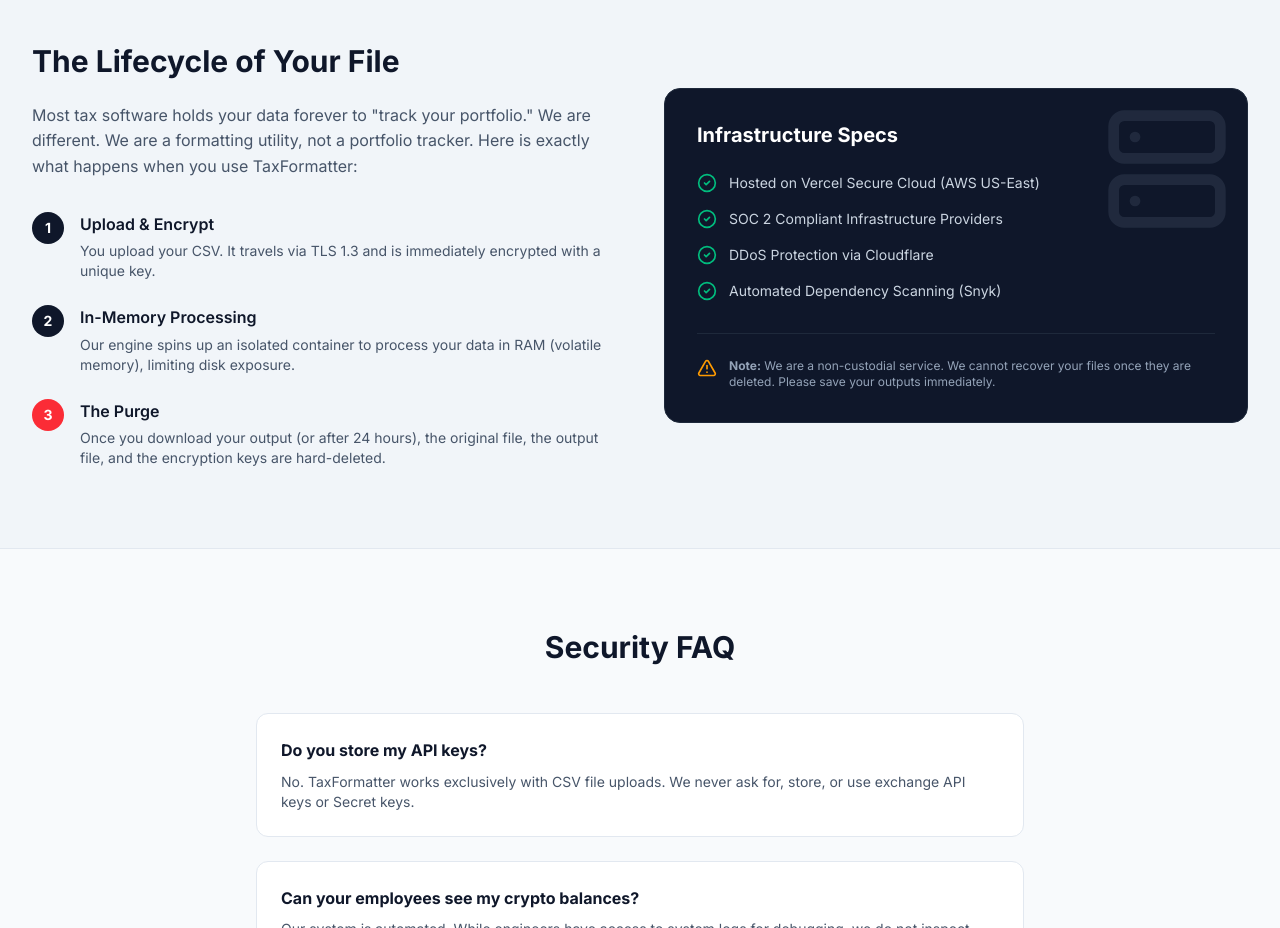
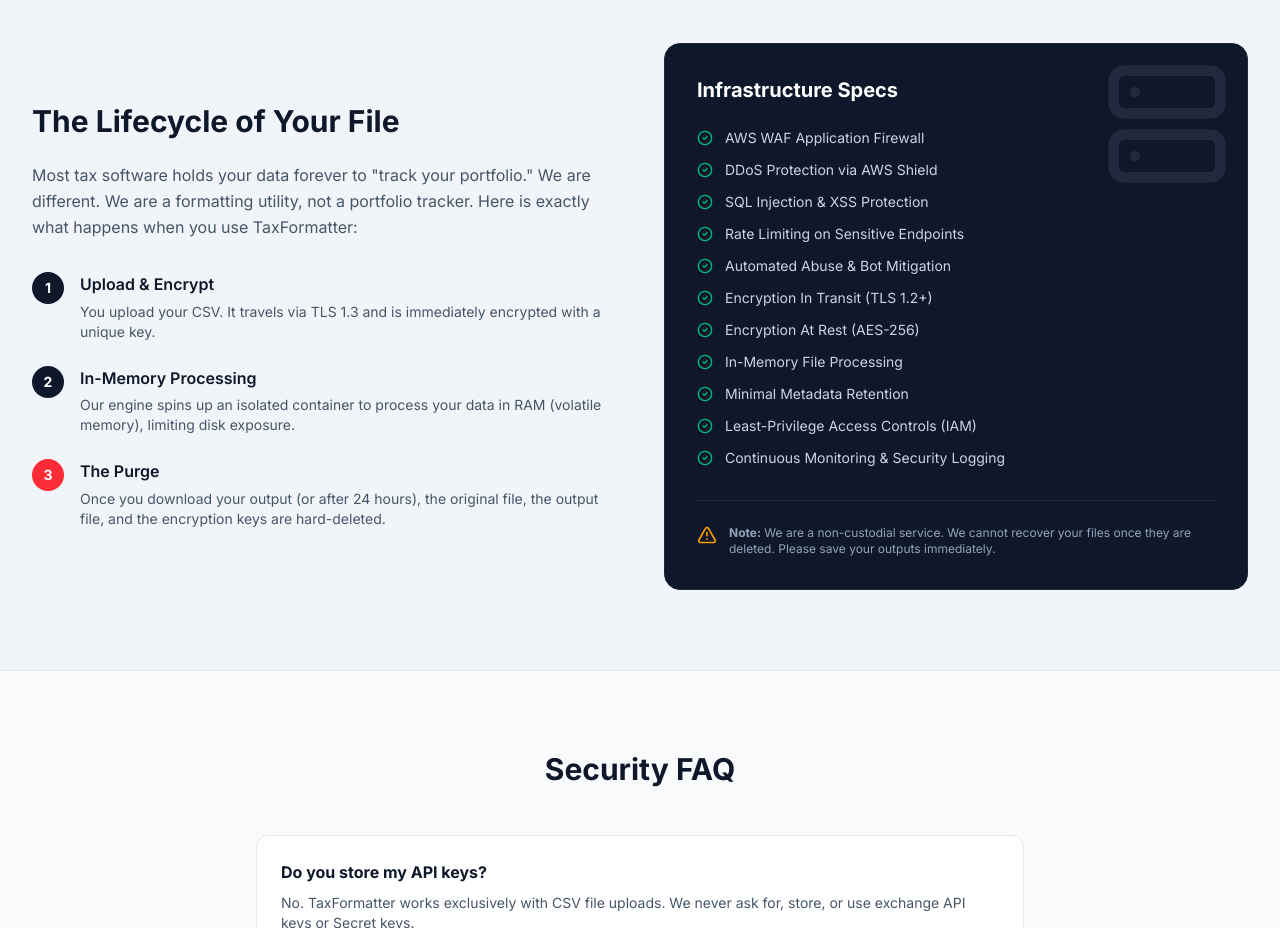
Before and after one commit to Sean-Bravo/trw, a Next.js app: page /security in a window 1280 px wide. Shown: the part 1000-1928 px from the top of the page. Built offline with nearby package versions, Linux system fonts and the light colour scheme; no server answers.

Commit message:
security page update

```diff
--- a/app/security/page.tsx
+++ b/app/security/page.tsx
@@ -140,22 +140,50 @@
                     <Server className="w-32 h-32 text-slate-500" />
                   </div>
                   <h3 className="text-white font-bold text-xl mb-6">Infrastructure Specs</h3>
-                  <ul className="space-y-4">
+                  <ul className="space-y-3">
                     <li className="flex items-center gap-3 text-slate-300 text-sm">
-                      <CheckCircle2 className="w-5 h-5 text-emerald-500" />
-                      <span>Hosted on Vercel Secure Cloud (AWS US-East)</span>
+                      <CheckCircle2 className="w-4 h-4 text-emerald-500 flex-shrink-0" />
+                      <span>AWS WAF Application Firewall</span>
                     </li>
                     <li className="flex items-center gap-3 text-slate-300 text-sm">
-                      <CheckCircle2 className="w-5 h-5 text-emerald-500" />
-                      <span>SOC 2 Compliant Infrastructure Providers</span>
+                      <CheckCircle2 className="w-4 h-4 text-emerald-500 flex-shrink-0" />
+                      <span>DDoS Protection via AWS Shield</span>
                     </li>
                     <li className="flex items-center gap-3 text-slate-300 text-sm">
-                      <CheckCircle2 className="w-5 h-5 text-emerald-500" />
-                      <span>DDoS Protection via Cloudflare</span>
+                      <CheckCircle2 className="w-4 h-4 text-emerald-500 flex-shrink-0" />
+                      <span>SQL Injection & XSS Protection</span>
                     </li>
                     <li className="flex items-center gap-3 text-slate-300 text-sm">
-                      <CheckCircle2 className="w-5 h-5 text-emerald-500" />
-                      <span>Automated Dependency Scanning (Snyk)</span>
+                      <CheckCircle2 className="w-4 h-4 text-emerald-500 flex-shrink-0" />
+                      <span>Rate Limiting on Sensitive Endpoints</span>
+                    </li>
+                    <li className="flex items-center gap-3 text-slate-300 text-sm">
+                      <CheckCircle2 className="w-4 h-4 text-emerald-500 flex-shrink-0" />
+                      <span>Automated Abuse & Bot Mitigation</span>
+                    </li>
+                    <li className="flex items-center gap-3 text-slate-300 text-sm">
+                      <CheckCircle2 className="w-4 h-4 text-emerald-500 flex-shrink-0" />
+                      <span>Encryption In Transit (TLS 1.2+)</span>
+                    </li>
+                    <li className="flex items-center gap-3 text-slate-300 text-sm">
+                      <CheckCircle2 className="w-4 h-4 text-emerald-500 flex-shrink-0" />
+                      <span>Encryption At Rest (AES-256)</span>
+                    </li>
+                    <li className="flex items-center gap-3 text-slate-300 text-sm">
+                      <CheckCircle2 className="w-4 h-4 text-emerald-500 flex-shrink-0" />
+                      <span>In-Memory File Processing</span>
+                    </li>
+                    <li className="flex items-center gap-3 text-slate-300 text-sm">
+                      <CheckCircle2 className="w-4 h-4 text-emerald-500 flex-shrink-0" />
+                      <span>Minimal Metadata Retention</span>
+                    </li>
+                    <li className="flex items-center gap-3 text-slate-300 text-sm">
+                      <CheckCircle2 className="w-4 h-4 text-emerald-500 flex-shrink-0" />
+                      <span>Least-Privilege Access Controls (IAM)</span>
+                    </li>
+                    <li className="flex items-center gap-3 text-slate-300 text-sm">
+                      <CheckCircle2 className="w-4 h-4 text-emerald-500 flex-shrink-0" />
+                      <span>Continuous Monitoring & Security Logging</span>
                     </li>
                   </ul>
 
```
